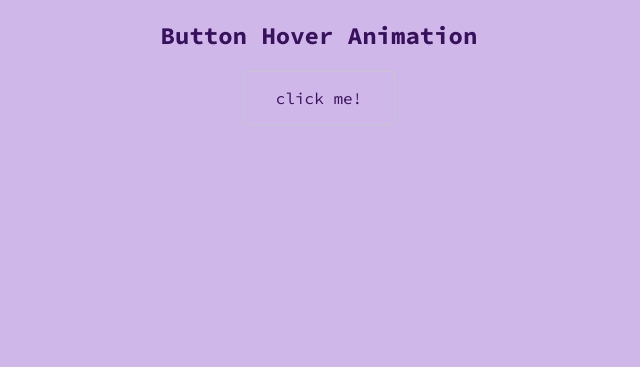
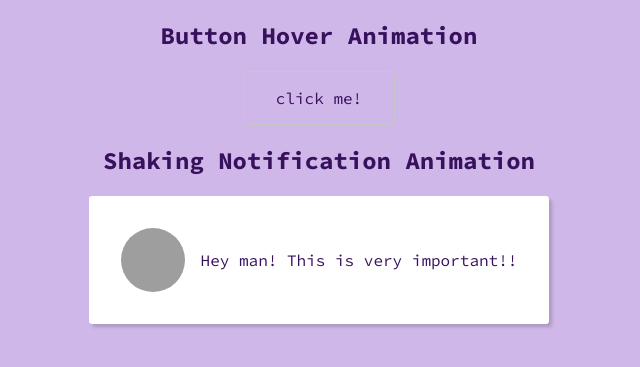
Before and after one commit to CodeCoreYVR/webdev_term_1_sep_2022, a plain HTML site: page css_animation_and_svg/lecture/index.html in a window 1280 px wide. Shown: the part 91-458 px from the top of the page, without its empty margins (321-961 px from the left). Drawn offline with Linux system fonts and the light colour scheme; grey boxes are pictures that could not be loaded.

Commit message:
added notes for shaking notification animation

```diff
--- a/css_animation_and_svg/lecture/components/button.css
+++ b/css_animation_and_svg/lecture/components/button.css
@@ -2,7 +2,7 @@
   border: solid rgb(200, 199, 199) 0.1em;
   padding: 1em 2em;
   border-radius: 0.2em;
-  transition: all 0.2s ease;
+  transition: all 0.2s ease-out;
 }
 
 .button:hover {
--- /dev/null
+++ b/css_animation_and_svg/lecture/components/notification.css
@@ -0,0 +1,40 @@
+.notification-wrapper {
+background-color: white;
+display: flex;
+align-items: center;
+padding: 2em;
+border-radius: 0.2em;
+box-shadow: 0.2em 0.2em 0.2em rgba(51, 42, 42, 0.2);
+animation-name: shake;
+animation-duration: 2s;
+}
+
+.avatar {
+  margin-right: 1em;
+  border-radius: 50% 50%;
+}
+
+@keyframes shake {
+  /* name needs to be the same as animation-name */
+  0%, 100% {
+    transform: rotate(0deg);
+  }
+
+  10%, 30%, 50%, 70%, 90% {
+    transform: rotate(-1.5deg);
+  }
+
+  20%, 40%, 60%, 80% {
+    transform: rotate(1.5deg);
+  }
+
+
+
+  /* 50% {
+    transform: rotate(0deg);
+  }
+
+  100% {
+    transform: rotate(-2deg);
+  } */
+}
--- a/css_animation_and_svg/lecture/index.html
+++ b/css_animation_and_svg/lecture/index.html
@@ -12,8 +12,13 @@
   <h1>CSS Animation Lecture</h1>
 
   <h2>Button Hover Animation</h2>
+  <div class="button">click me!</div>
 
-  <div class="button">click me!</div>
+  <h2>Shaking Notification Animation</h2>
+  <div class="notification-wrapper">
+    <img class="avatar" src="https://i.pravatar.cc/64" alt="avatar">
+    <p class="notification-text">Hey man! This is very important!!</p>
+  </div>
 
 </body>
 </html>
--- a/css_animation_and_svg/lecture/main.css
+++ b/css_animation_and_svg/lecture/main.css
@@ -1,4 +1,5 @@
 @import url('components/button.css');
+@import url('components/notification.css');
 @import url('https://fonts.googleapis.com/css?family=Source+Code+Pro:400,700&display=swap');
 
 body {
```
